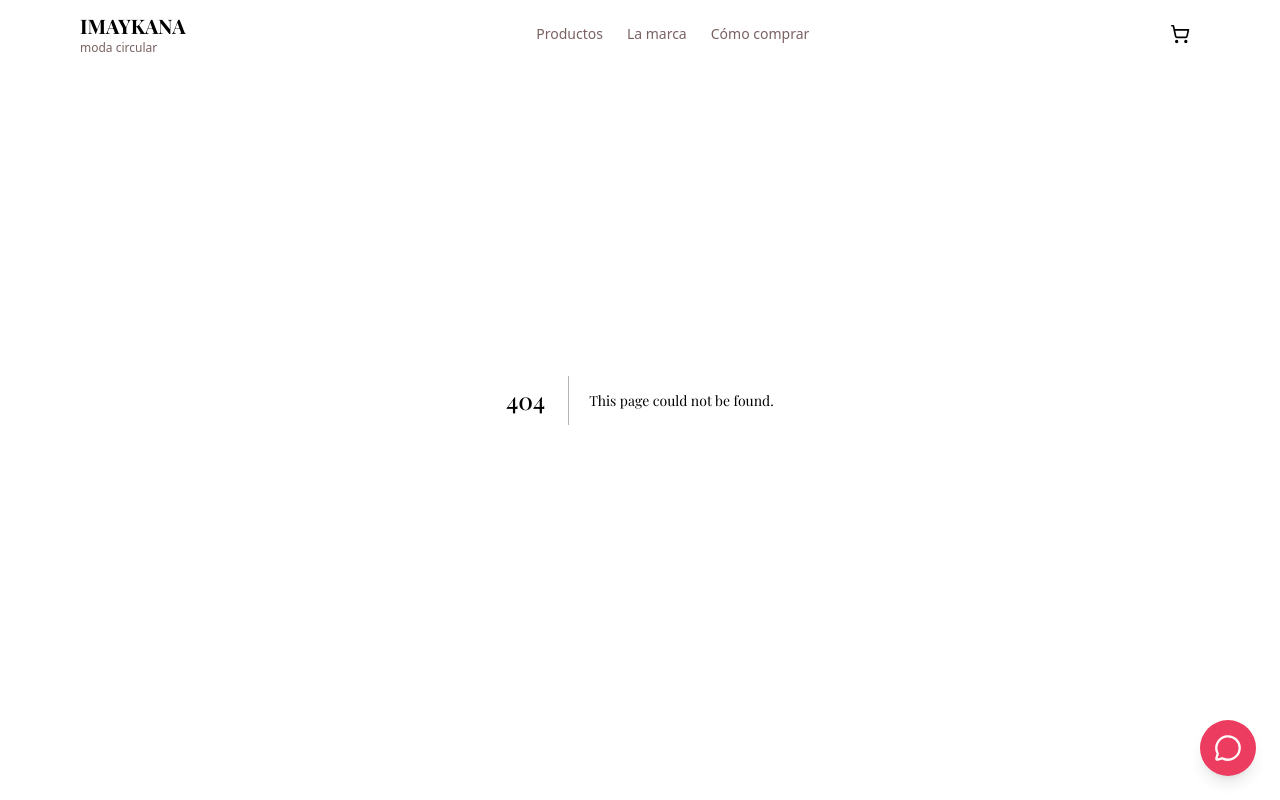
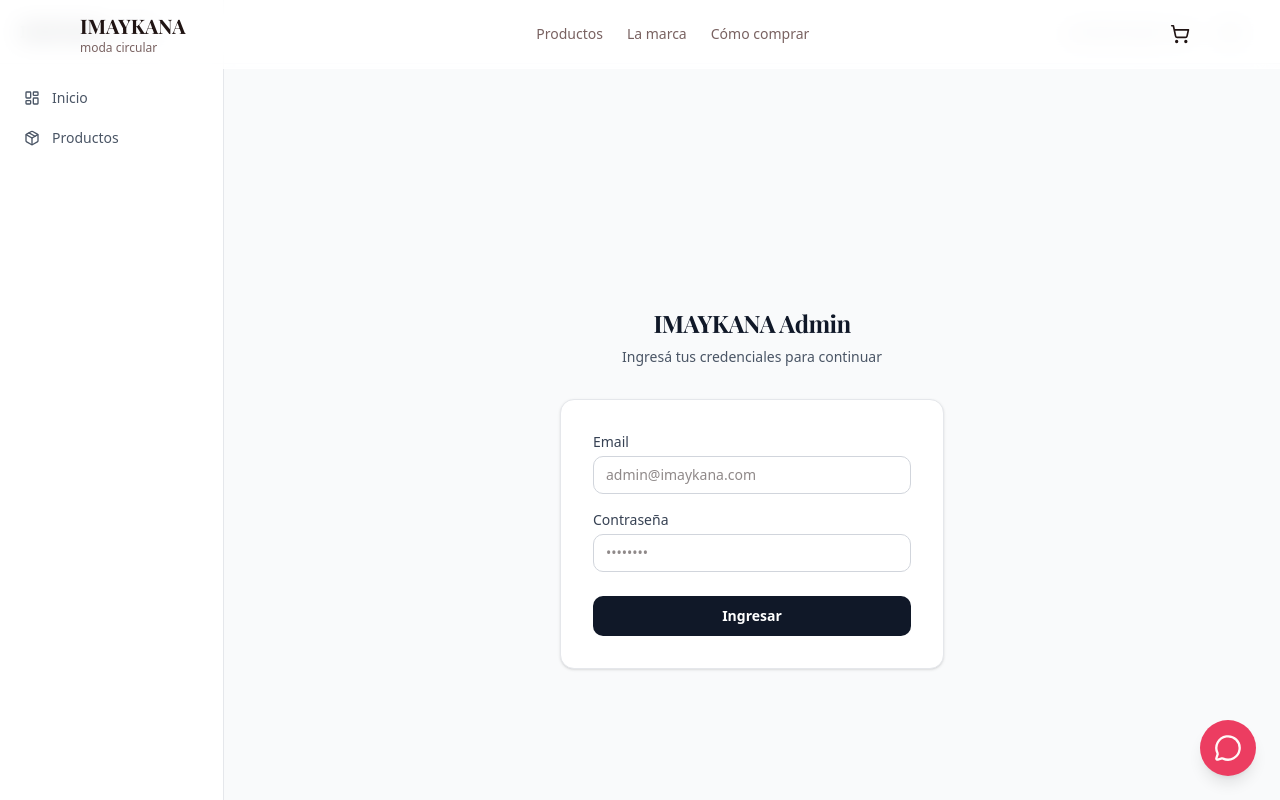
Before and after one commit to JuanGenovese/IMAYKANA, a Next.js app: page /login in a window 1280 px wide. Before the commit this address had no page. Shown: the top 800 px of the page. Built offline with nearby package versions, Linux system fonts and the light colour scheme; no server answers; sample sign-in values are in the browser's storage; a web font is replaced by a local one.

Commit message:
Autenticacion

```diff
--- /dev/null
+++ b/app/(admin)/layout.tsx
@@ -0,0 +1,86 @@
+import { auth } from "@/auth";
+import { redirect } from "next/navigation";
+import Link from "next/link";
+import { LayoutDashboard, Package } from "lucide-react";
+import { Toaster } from "sonner";
+
+const navItems = [
+  { href: "/dashboard", label: "Inicio", icon: LayoutDashboard },
+  { href: "/dashboard/productos", label: "Productos", icon: Package },
+];
+
+export default async function AdminLayout({
+  children,
+}: {
+  children: React.ReactNode;
+}) {
+  const session = await auth();
+  if (!session) redirect("/login");
+
+  return (
+    <div className="flex min-h-screen bg-gray-50">
+      {/* Sidebar */}
+      <aside className="hidden w-56 flex-shrink-0 flex-col border-r border-gray-200 bg-white lg:flex">
+        <div className="flex h-16 items-center px-5 border-b border-gray-100">
+          <span className="text-base font-bold tracking-tight text-gray-900">
+            IMAYKANA
+          </span>
+          <span className="ml-2 rounded bg-gray-100 px-1.5 py-0.5 text-xs font-medium text-gray-500">
+            Admin
+          </span>
+        </div>
+        <nav className="flex flex-1 flex-col gap-1 p-3 pt-4">
+          {navItems.map(({ href, label, icon: Icon }) => (
+            <Link
+              key={href}
+              href={href}
+              className="flex items-center gap-3 rounded-lg px-3 py-2 text-sm font-medium text-gray-600 transition hover:bg-gray-100 hover:text-gray-900"
+            >
+              <Icon className="h-4 w-4 shrink-0" />
+              {label}
+            </Link>
+          ))}
+        </nav>
+        <div className="border-t border-gray-100 p-3">
+          <p className="truncate px-3 py-2 text-xs text-gray-400">
+            {session.user?.name ?? session.user?.email}
+          </p>
+        </div>
+      </aside>
+
+      {/* Main */}
+      <div className="flex flex-1 flex-col">
+        {/* Header */}
+        <header className="flex h-16 items-center justify-between border-b border-gray-200 bg-white px-6">
+          <span className="text-sm font-medium text-gray-700 lg:hidden">
+            IMAYKANA Admin
+          </span>
+          <div className="ml-auto flex items-center gap-3">
+            <span className="hidden text-sm text-gray-500 sm:block">
+              {session.user?.email}
+            </span>
+            <form
+              action={async () => {
+                "use server";
+                const { signOut } = await import("@/auth");
+                await signOut({ redirectTo: "/login" });
+              }}
+            >
+              <button
+                type="submit"
+                className="rounded-lg border border-gray-200 px-3 py-1.5 text-xs font-medium text-gray-600 hover:bg-gray-100 transition"
+              >
+                Salir
+              </button>
+            </form>
+          </div>
+        </header>
+
+        {/* Content */}
+        <main className="flex-1 p-6">{children}</main>
+      </div>
+
+      <Toaster richColors closeButton />
+    </div>
+  );
+}
--- /dev/null
+++ b/app/(admin)/login/page.tsx
@@ -0,0 +1,19 @@
+import { LoginForm } from "@/components/admin/LoginForm";
+
+export default function LoginPage() {
+  return (
+    <main className="min-h-screen flex items-center justify-center bg-gray-50">
+      <div className="w-full max-w-sm">
+        <div className="mb-8 text-center">
+          <h1 className="text-2xl font-bold tracking-tight text-gray-900">
+            IMAYKANA Admin
+          </h1>
+          <p className="mt-2 text-sm text-gray-600">
+            Ingresá tus credenciales para continuar
+          </p>
+        </div>
+        <LoginForm />
+      </div>
+    </main>
+  );
+}
--- /dev/null
+++ b/auth.config.ts
@@ -0,0 +1,34 @@
+import type { NextAuthConfig } from "next-auth";
+import Credentials from "next-auth/providers/credentials";
+import { z } from "zod";
+
+export const authConfig: NextAuthConfig = {
+  pages: {
+    signIn: "/login",
+  },
+  callbacks: {
+    authorized({ auth, request: { nextUrl } }) {
+      const isLoggedIn = !!auth?.user;
+      const isOnDashboard = nextUrl.pathname.startsWith("/dashboard");
+      if (isOnDashboard) {
+        if (isLoggedIn) return true;
+        return false; // Redirige a /login
+      }
+      return true;
+    },
+  },
+  providers: [
+    Credentials({
+      async authorize(credentials) {
+        const parsedCredentials = z
+          .object({ email: z.string().email(), password: z.string().min(6) })
+          .safeParse(credentials);
+
+        if (!parsedCredentials.success) return null;
+
+        // La verificación real de contraseña se hace en auth.ts (con acceso a la DB)
+        return null;
+      },
+    }),
+  ],
+};
--- /dev/null
+++ b/auth.ts
@@ -0,0 +1,44 @@
+import NextAuth from "next-auth";
+import Credentials from "next-auth/providers/credentials";
+import { z } from "zod";
+import bcrypt from "bcryptjs";
+import { db } from "@/lib/db";
+import { admins } from "@/lib/db/schema";
+import { eq } from "drizzle-orm";
+import { authConfig } from "./auth.config";
+
+async function getAdmin(email: string) {
+  const result = await db
+    .select()
+    .from(admins)
+    .where(eq(admins.email, email))
+    .limit(1);
+  return result[0] ?? null;
+}
+
+export const { auth, signIn, signOut, handlers } = NextAuth({
+  ...authConfig,
+  providers: [
+    Credentials({
+      async authorize(credentials) {
+        const parsedCredentials = z
+          .object({ email: z.string().email(), password: z.string().min(6) })
+          .safeParse(credentials);
+
+        if (!parsedCredentials.success) return null;
+
+        const { email, password } = parsedCredentials.data;
+        const admin = await getAdmin(email);
+        if (!admin) return null;
+
+        const passwordsMatch = await bcrypt.compare(
+          password,
+          admin.passwordHash,
+        );
+        if (!passwordsMatch) return null;
+
+        return { id: String(admin.id), name: admin.name, email: admin.email };
+      },
+    }),
+  ],
+});
--- /dev/null
+++ b/components/admin/LoginForm.tsx
@@ -0,0 +1,103 @@
+"use client";
+
+import { useForm } from "react-hook-form";
+import { zodResolver } from "@hookform/resolvers/zod";
+import { z } from "zod";
+import { toast } from "sonner";
+import { signIn } from "next-auth/react";
+import { useRouter } from "next/navigation";
+import { useState } from "react";
+
+const loginSchema = z.object({
+  email: z.string().email("Email inválido"),
+  password: z.string().min(6, "Mínimo 6 caracteres"),
+});
+
+type LoginValues = z.infer<typeof loginSchema>;
+
+export function LoginForm() {
+  const router = useRouter();
+  const [isLoading, setIsLoading] = useState(false);
+
+  const {
+    register,
+    handleSubmit,
+    formState: { errors },
+  } = useForm<LoginValues>({
+    resolver: zodResolver(loginSchema),
+  });
+
+  const onSubmit = async (data: LoginValues) => {
+    setIsLoading(true);
+    try {
+      const result = await signIn("credentials", {
+        email: data.email,
+        password: data.password,
+        redirect: false,
+      });
+
+      if (result?.error) {
+        toast.error("Credenciales incorrectas. Intentá de nuevo.");
+      } else {
+        toast.success("Acceso concedido");
+        router.push("/dashboard");
+        router.refresh();
+      }
+    } catch {
+      toast.error("Error inesperado. Intentá de nuevo.");
+    } finally {
+      setIsLoading(false);
+    }
+  };
+
+  return (
+    <form
+      onSubmit={handleSubmit(onSubmit)}
+      className="flex flex-col gap-4 rounded-xl border border-gray-200 bg-white p-8 shadow-sm"
+    >
+      <div className="flex flex-col gap-1">
+        <label htmlFor="email" className="text-sm font-medium text-gray-700">
+          Email
+        </label>
+        <input
+          id="email"
+          type="email"
+          autoComplete="email"
+          {...register("email")}
+          className="rounded-lg border border-gray-300 px-3 py-2 text-sm outline-none transition focus:border-gray-900 focus:ring-1 focus:ring-gray-900 disabled:opacity-50"
+          disabled={isLoading}
+          placeholder="admin@imaykana.com"
+        />
+        {errors.email && (
+          <p className="text-xs text-red-600">{errors.email.message}</p>
+        )}
+      </div>
+
+      <div className="flex flex-col gap-1">
+        <label htmlFor="password" className="text-sm font-medium text-gray-700">
+          Contraseña
+        </label>
+        <input
+          id="password"
+          type="password"
+          autoComplete="current-password"
+          {...register("password")}
+          className="rounded-lg border border-gray-300 px-3 py-2 text-sm outline-none transition focus:border-gray-900 focus:ring-1 focus:ring-gray-900 disabled:opacity-50"
+          disabled={isLoading}
+          placeholder="••••••••"
+        />
+        {errors.password && (
+          <p className="text-xs text-red-600">{errors.password.message}</p>
+        )}
+      </div>
+
+      <button
+        type="submit"
+        disabled={isLoading}
+        className="mt-2 flex items-center justify-center rounded-lg bg-gray-900 px-4 py-2.5 text-sm font-semibold text-white transition hover:bg-gray-700 disabled:opacity-60"
+      >
+        {isLoading ? "Ingresando..." : "Ingresar"}
+      </button>
+    </form>
+  );
+}
--- /dev/null
+++ b/middleware.ts
@@ -0,0 +1,8 @@
+import NextAuth from "next-auth";
+import { authConfig } from "./auth.config";
+
+export const { auth: middleware } = NextAuth(authConfig);
+
+export const config = {
+  matcher: ["/dashboard/:path*"],
+};
```
